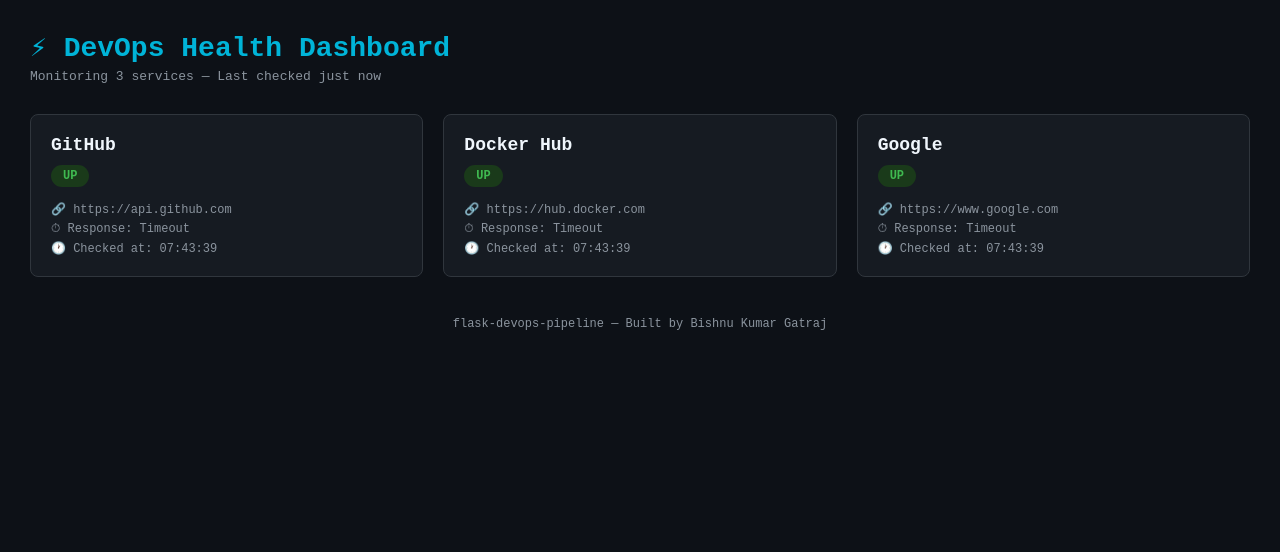
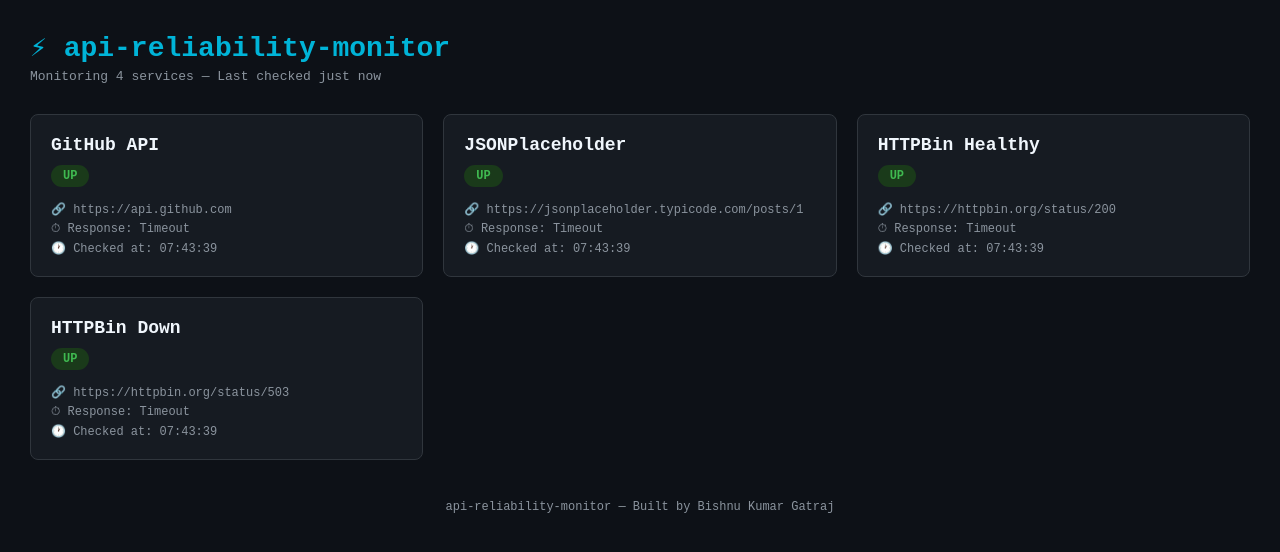
Before and after one commit to Gatraj/api-reliability-monitor, a Flask app: page / in a window 1280 px wide. Shown: the top 552 px of the page. Run offline with Flask 3, Linux system fonts and the light colour scheme; data that the repository does not hold is empty.

Commit message:
feat: make services configurable via MONITORED_SERVICES env var

```diff
--- a/app/app.py
+++ b/app/app.py
@@ -2,15 +2,30 @@
 import requests
 import time
 import datetime
+import os
+import json
+
 
 app = Flask(__name__)
 
-# Services to monitor
-SERVICES = [
-    {"name": "GitHub", "url": "https://api.github.com"},
-    {"name": "Docker Hub", "url": "https://hub.docker.com"},
-    {"name": "Google", "url": "https://www.google.com"},
+# Default services — used when MONITORED_SERVICES env var is not set
+DEFAULT_SERVICES = [
+    {"name": "GitHub API", "url": "https://api.github.com"},
+    {"name": "JSONPlaceholder", "url": "https://jsonplaceholder.typicode.com/posts/1"},
+    {"name": "HTTPBin Healthy", "url": "https://httpbin.org/status/200"},
+    {"name": "HTTPBin Down", "url": "https://httpbin.org/status/503"},
 ]
+
+def load_services():
+    raw = os.environ.get("MONITORED_SERVICES")
+    if raw:
+        try:
+            return json.loads(raw)
+        except json.JSONDecodeError:
+            print("WARNING: MONITORED_SERVICES is not valid JSON. Using defaults.")
+    return DEFAULT_SERVICES
+
+SERVICES = load_services()
 
 def check_service(service):
     try:
--- a/app/templates/index.html
+++ b/app/templates/index.html
@@ -64,7 +64,7 @@
     </style>
 </head>
 <body>
-    <h1>⚡ DevOps Health Dashboard</h1>
+    <h1>⚡ api-reliability-monitor</h1>
     <p class="subtitle">Monitoring {{ services|length }} services
      — Last checked just now</p>
 
@@ -90,7 +90,7 @@
     </div>
 
     <div class="footer">
-        flask-devops-pipeline — Built by Bishnu Kumar Gatraj
+        api-reliability-monitor — Built by Bishnu Kumar Gatraj
     </div>
 </body>
 </html>
```
